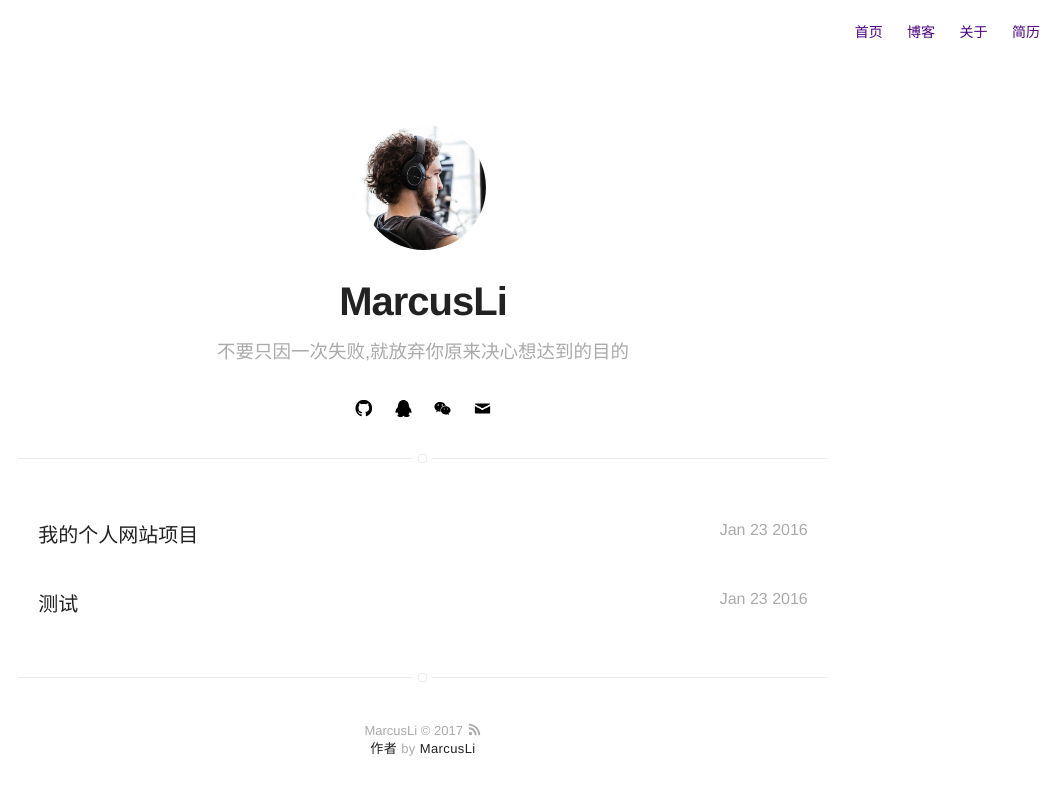
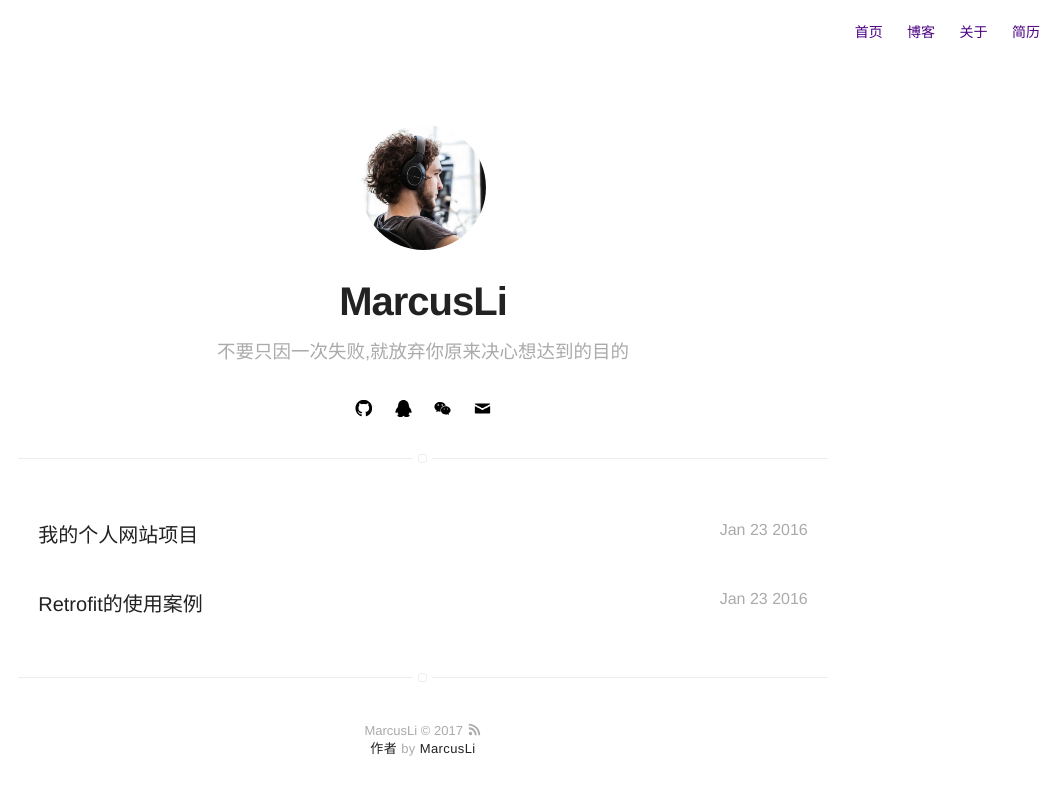
Before and after one commit to MarcusKun/MarcusKun.github.io, a Jekyll site: the page built from projects.html, in a window 1280 px wide. Shown: the top 795 px of the page, without its empty margins (217-1280 px from the left). Built offline with Jekyll 4.4.1, drawn with Linux system fonts in a browser that asks for light colours; emoji names are drawn with the system emoji font.

Commit message:
新增项目

```diff
--- a/_data/projects.yml
+++ b/_data/projects.yml
@@ -2,6 +2,6 @@
   link: MarcusKun.github.io
   date: 2016-01-23 22:10
 
-- title: 测试
-  link: MarcusKun.github.io
+- title: Retrofit的使用案例
+  link: https://github.com/MarcusKun/retrofit
   date: 2016-01-23 22:10
--- a/_layouts/default.html
+++ b/_layouts/default.html
@@ -13,7 +13,6 @@
     <meta name=author content="{{ site.name }}">
 
     {% seo %}
-	<title>{% if page.title %}{{ page.title}}{% else %}{{ site.title}}{% endif %}</title>
 
     {% include favicon.html %}
 
```
